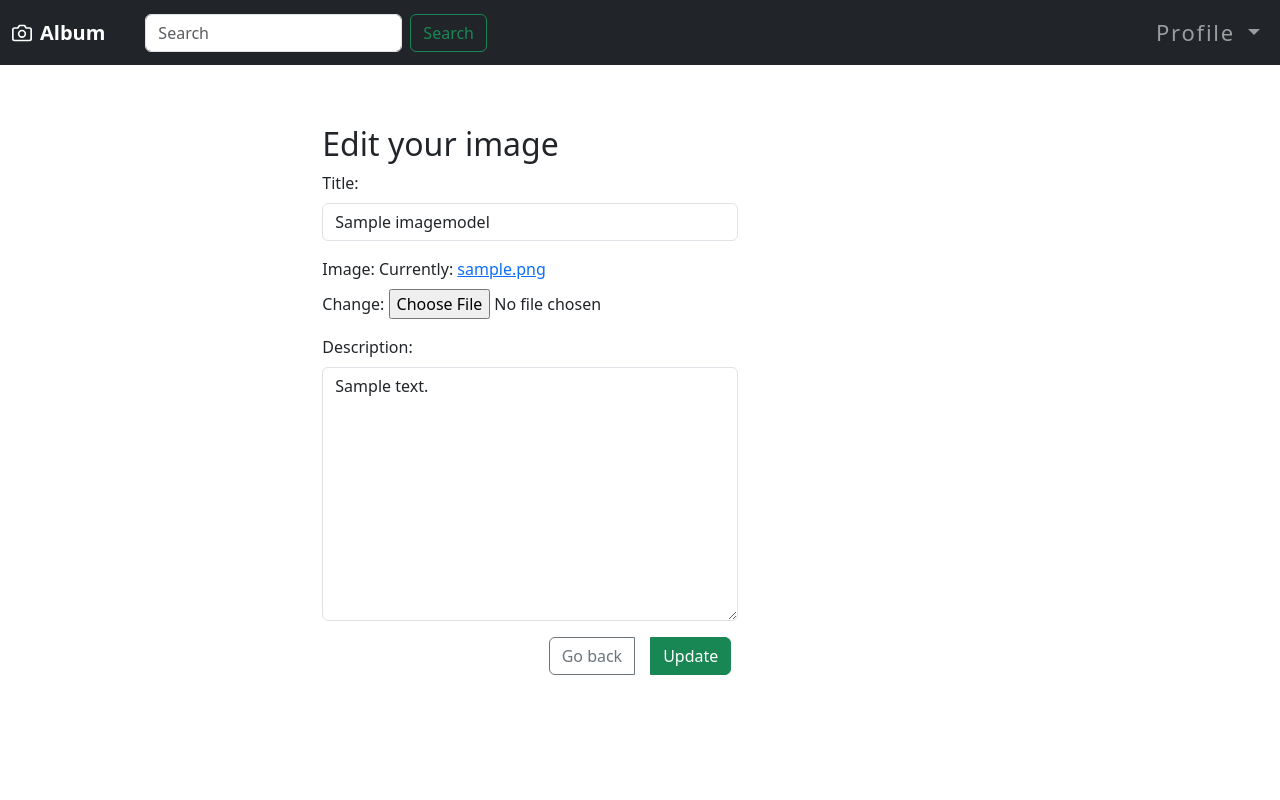
After one commit to sukui24/django_gallery, a Django app: a page that uses base/templates/base/edit_image_page.html in a window 1280 px wide. The commit adds this page. Run offline with Django 4.2, Linux system fonts and the light colour scheme; a user stored in the database is signed in; tables that the repository leaves empty hold one stand-in row (values such as "Sample post"); some libraries are stand-ins or nearby versions.

Commit message:
Added an edit feature now we can edit title, description or image together or separated

```diff
--- a/base/forms.py
+++ b/base/forms.py
@@ -7,7 +7,7 @@ class ImageForm(ModelForm):
     class Meta:
         model = ImageModel
         fields = '__all__'
-        exclude = ['unique_name', 'host']
+        exclude = ['unique_name', 'host', 'image_flag']
         widgets = {
             'title': TextInput(attrs={'class': 'form-control'}),
             'description': Textarea(attrs={'class': 'form-control', 'cols': '100'}),
--- a/base/models.py
+++ b/base/models.py
@@ -2,13 +2,6 @@ from django.db import models
 from django.contrib.auth.models import AbstractUser
 import os
 from django.contrib import messages
-from random import randint
-
-
-def path_to_directory(instance):
-
-    # define path to user directory in media to handle exceptions
-    return f'./media/images/user_{instance.host.id}'
 
 
 def user_directory_path(instance, filename):
@@ -30,7 +23,7 @@ class User(AbstractUser):
     REQUIRED_FIELDS = []
 
 
-# ///TODO: if unique name - add random symbols
+# /// TODO: if unique name - add random symbols
 class ImageModel(models.Model):
 
     unique_name = models.CharField(max_length=100, unique=True, null=True)
@@ -44,24 +37,36 @@ class ImageModel(models.Model):
     host = models.ForeignKey(User, max_length=100,
                              null=True, on_delete=models.SET_NULL)
 
+    # ? i don't like this flags idea but right now idk how to
+    # ? make this without flag if it even possibe so ...
+    image_flag = models.BooleanField(default=False)
+
     # * overriding save method for ImageModel
     def save(self, *args, **kwargs):
+
         # scanning if directory is empty and just save if it is
-        if not any(os.scandir(path_to_directory(self))):
+        if not any(os.scandir(f'./media/images/user_{self.host.id}')):
+            self.unique_name = os.path.basename(self.image.name)
+            self.image_flag = False
             super().save(*args, **kwargs)
-        else:
+
+        # * if we edit or create the actual image we add all params
+        # * or just save evetyrhing if we're not
+        elif self.image_flag:
             # getting future object id (last id + 1)
             LastInsertId = (ImageModel.objects.last()).id + 1
             # making unique image name to avoid errors
             self.image.name = str(LastInsertId) + '_' + self.image.name
             # declare the unique_name variable to use it in future
             self.unique_name = os.path.basename(self.image.name)
+            self.image_flag = False
+            super().save(*args, **kwargs)
+        else:
             super().save(*args, **kwargs)
 
-    # * overriding delete method for ImageModel
+# * overriding delete method for ImageModel
     def delete(self, *args, **kwargs):
         # removing image from media root
-        user_path = f'user_{self.host.id}'
         os.remove('./media/images/' + self.image.name)
         super().delete(*args, **kwargs)
 
--- a/base/templates/base/add_image_page.html
+++ b/base/templates/base/add_image_page.html
@@ -5,6 +5,7 @@
   <div class="row my-form">
     <div class="col-md-8 offset-md-2">
       <form action="" method="POST" enctype="multipart/form-data">
+        <p class="h2">Add image</p>
         {% csrf_token %}
         {% for field in form %}
         <div class="row mb-3">
--- a/base/templates/base/delete_image.html
+++ b/base/templates/base/delete_image.html
@@ -7,7 +7,7 @@
             <div class="col-md-12 ">
                 <form action="" method="POST" enctype="multipart/form-data">
                     {% csrf_token %}
-                    <h1 class="h3 mb-3 fw-normal">Are you sure you want to delete {{image.unique_name|slice:"3:"}}?</h1>
+                    <h1 class="h3 mb-3 fw-normal">Are you sure you want to delete {{image.unique_name}}?</h1>
                     <div class="d-flex justify-content-between gap-4">
                         <a href="{% url 'home' %}" class="btn btn-outline-secondary w-100 py-2">Go back</a>
                         <button class="btn btn-danger w-100 py-2" type="submit" value="Submit">Delete</button>
--- /dev/null
+++ b/base/templates/base/edit_image_page.html
@@ -0,0 +1,30 @@
+{% extends 'main.html' %}
+
+{% block content %}
+<div class="container min-vh-100 d-flex justify-content-center align-items-center">
+    <div class="row my-form">
+        <div class="col-md-8 offset-md-2">
+        <form action="" method="POST" enctype="multipart/form-data">
+            <p class="h2">Edit your image</p>
+            {% csrf_token %}
+            {% for field in form %}
+            <div class="row mb-3">
+            <div class="col-md-8">
+                <label for="{{ field.name }}" class="form-label">{{ field.label }}:</label>
+                {{ field }}
+            </div>
+            </div>
+            {% endfor %}
+            <div class="row">
+            <div class="col-12 d-flex justify-content-center">
+                <div class="btn-group">
+                    <a href="{% url 'home' %}" class="btn btn-outline-secondary me-3">Go back</a>
+                    <button type="submit" class="btn btn-success">Update</button>
+                </div>
+            </div>
+            </div>
+        </form>
+        </div>
+    </div>
+</div>
+{% endblock content %}
--- a/base/templates/base/home.html
+++ b/base/templates/base/home.html
@@ -44,7 +44,7 @@
                     <div class="btn-group">
                         <a href="{% url 'view-image' image.unique_name %}" type="button" class="btn btn-custom btn-sm btn-primary">View</a>
                         {% if request.user == image.host %}
-                        <a href="/" type="button" class="btn btn-sm btn-outline-info mx-2">Edit</a>
+                        <a href="{% url 'edit-image' image.unique_name %}" type="button" class="btn btn-sm btn-outline-info mx-2">Edit</a>
                         <a href="{% url 'delete-image' image.unique_name %}" type="button" class="btn btn-sm btn-outline-danger">Delete</a>
                         {% endif %}
                     </div>
--- a/base/templates/base/view_image_page.html
+++ b/base/templates/base/view_image_page.html
@@ -10,7 +10,7 @@
             <p class="lead text-body-secondary">{{image.description}}</p>
             <a href="/" class="btn btn-primary my-2">Download image</a>
             {% if request.user == image.host %}
-            <a href="/" type="button" class="btn btn-sm btn-outline-info">Edit</a>
+            <a href="{% url 'edit-image' image.unique_name %}" type="button" class="btn btn-sm btn-outline-info">Edit</a>
             <a href="{% url 'delete-image' image.unique_name %}" type="button" class="btn btn-sm btn-outline-danger">Delete</a>
             {% endif %}
         </div>
--- a/base/urls.py
+++ b/base/urls.py
@@ -12,4 +12,5 @@ urlpatterns = [
     path('view_image/<str:unique_name>', views.viewImage, name='view-image'),
     path('delete_image/<str:unique_name>',
          views.deleteImage, name='delete-image'),
+    path('edit_image/<str:unique_name>', views.editImage, name='edit-image')
 ]
--- a/base/views.py
+++ b/base/views.py
@@ -1,4 +1,4 @@
-from django.shortcuts import render, redirect, get_object_or_404
+from django.shortcuts import render, redirect, get_object_or_404, HttpResponse, Http404
 
 from django.contrib import messages
 
@@ -7,6 +7,9 @@ from .forms import ImageForm, MyUserCreationForm
 
 from django.contrib.auth import authenticate, login, logout
 from django.contrib.auth.decorators import login_required
+import os
+
+# ! TODO: Get rid of unique_name variable
 
 
 def loginUser(request):
@@ -67,6 +70,7 @@ def addImage(request):
             title=request.POST.get('title'),
             description=request.POST.get('description'),
             image=request.FILES.get('image'),
+            image_flag=True,
         )
         return redirect('home')
     else:
@@ -79,6 +83,33 @@ def viewImage(request, unique_name):
     image = get_object_or_404(ImageModel, unique_name=unique_name)
     context = {'image': image}
     return render(request, 'base/view_image_page.html', context)
+
+
+def editImage(request, unique_name):
+    image = get_object_or_404(ImageModel, unique_name=unique_name)
+    form = ImageForm(instance=image)
+
+    if request.user != image.host:
+        return HttpResponse("You're not allowed here !")
+
+    # updating image info
+    if request.method == "POST":
+        form = ImageForm(request.POST, request.FILES, instance=image)
+        if form.is_valid():
+            if 'image' in request.FILES:
+                image.image_flag = True
+                os.remove(
+                    f'./media/images/user_{image.host.id}/{image.unique_name}')
+
+            image.image = form.cleaned_data['image']
+            image.title = form.cleaned_data['title']
+            image.description = form.cleaned_data['description']
+            image.save()
+
+            return redirect('view-image', image.unique_name)
+
+    context = {'form': form}
+    return render(request, 'base/edit_image_page.html', context)
 
 
 @login_required(login_url='login')
```
Also changed, not shown: base/migrations/0005_imagemodel_image_changed.py (added), base/migrations/0006_imagemodel_image_created.py (added), base/migrations/0007_rename_image_changed_imagemodel_image_flag_and_more.py (added).
